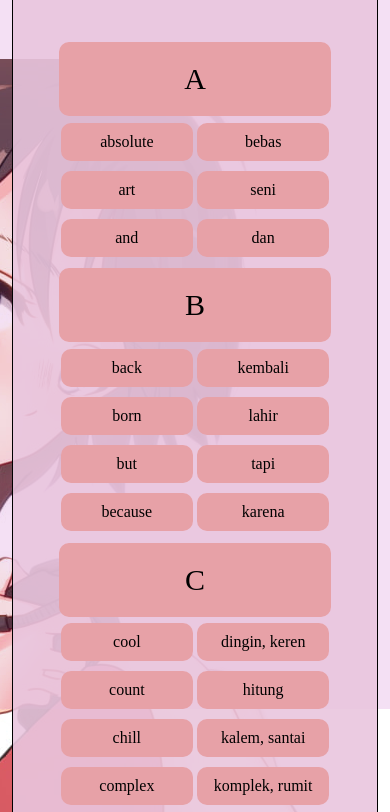
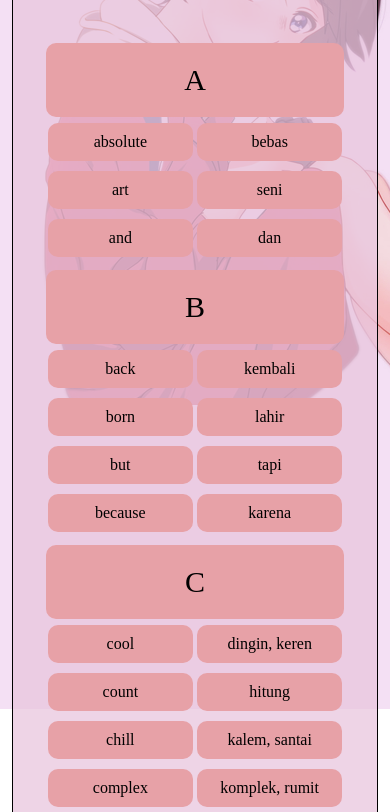
Before and after one commit to yuzurunishimiya/yuzurunishimiya.github.io, a plain HTML site: page index.html in a window 390 px wide. Shown: the part 135-947 px from the top of the page. Drawn offline with Linux system fonts and the light colour scheme.

Commit message:
change opacity for my yuzuru chan

```diff
--- a/index.html
+++ b/index.html
@@ -37,7 +37,7 @@
     .container {
         border: 1px black solid;
         border-radius: 15px;
-        background-color: rgba(233, 198, 222, 0.9);
+        background-color: rgba(233, 198, 222, 0.75);
         margin: 2.5% 20%;
         min-height: 90vh;
         padding: 20px;
@@ -85,6 +85,9 @@
         margin: 5px 2px;
     }
     @media screen and (max-width: 599px) {
+        #content {
+            margin: 0;
+        }
         .container {
             margin: 2.5% 3%;
         }
@@ -93,7 +96,7 @@
             text-align: center;
         }
         body {
-            background: url('assets/images/yuzuru.jpg') no-repeat right fixed;
+            background: url('assets/images/mobile_yuzuru.jpg') no-repeat fixed;
         }
     }
     @media screen
```
Also changed, not shown: assets/images/mobile_yuzuru.jpg (added).
